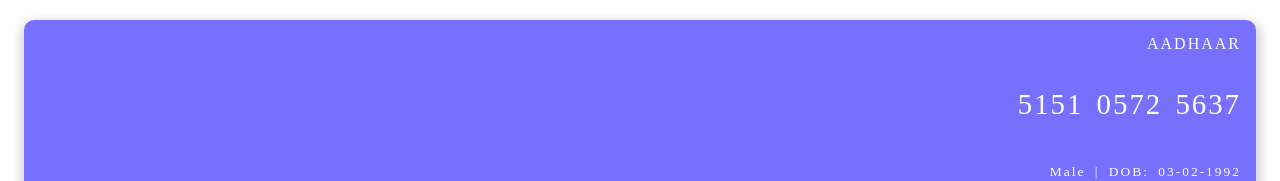
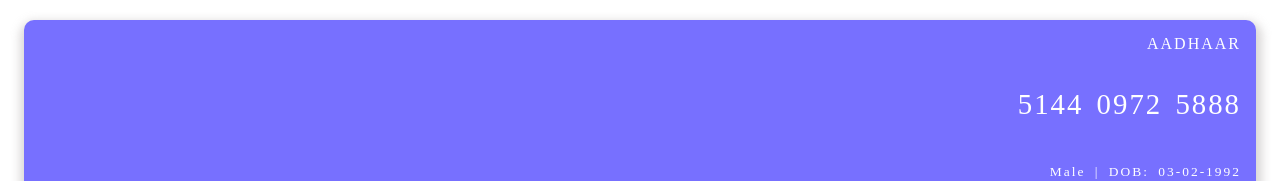
Before and after one commit to apaul76/nextproject, a Next.js app: page /Dashboard in a window 1280 px wide. Shown: the top 181 px of the page. Built offline with nearby package versions, Linux system fonts and the light colour scheme.

Commit message:
card img chnages

```diff
--- a/components/PersonalCard/index.js
+++ b/components/PersonalCard/index.js
@@ -8,7 +8,7 @@
         <PersonalCardContainer colorScheme="blue">
             <ul>
                 <li>AADHAAR</li>
-                <li>{format('515105725637')}</li>
+                <li>{format('514409725888')}</li>
                 <li>Male |  DOB: 03-02-1992</li>
             </ul>
         </PersonalCardContainer>
```
Also changed, not shown: 1 other file (tests, documents, lock files or other folders).
